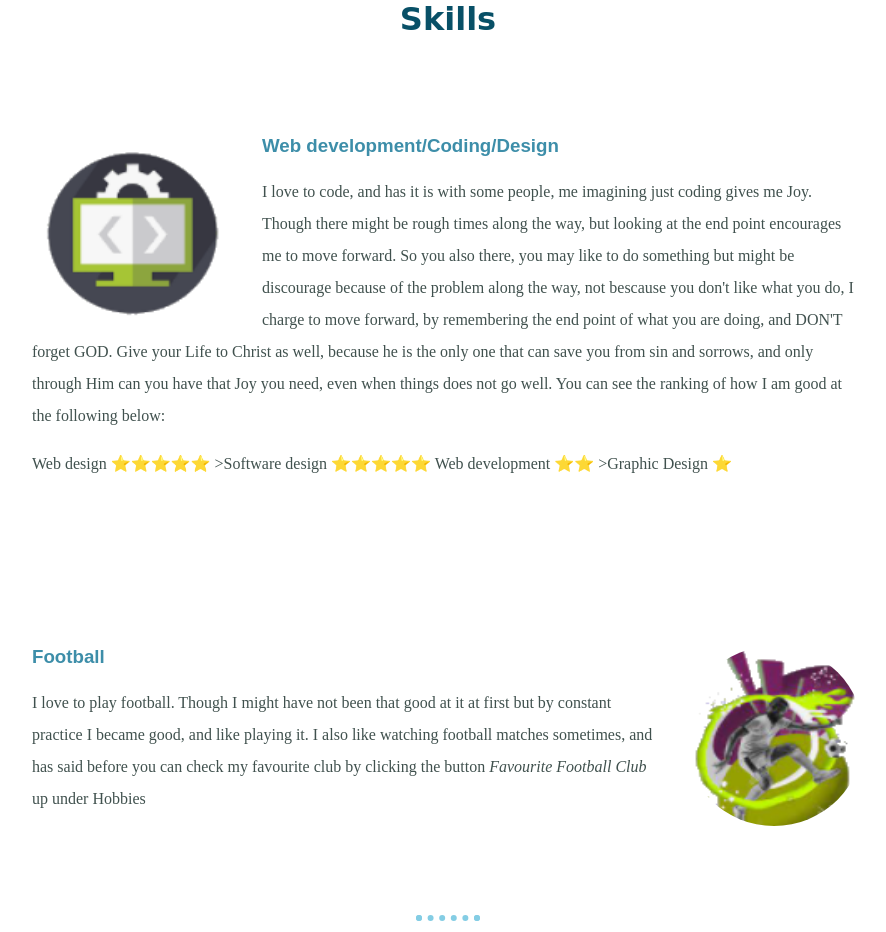
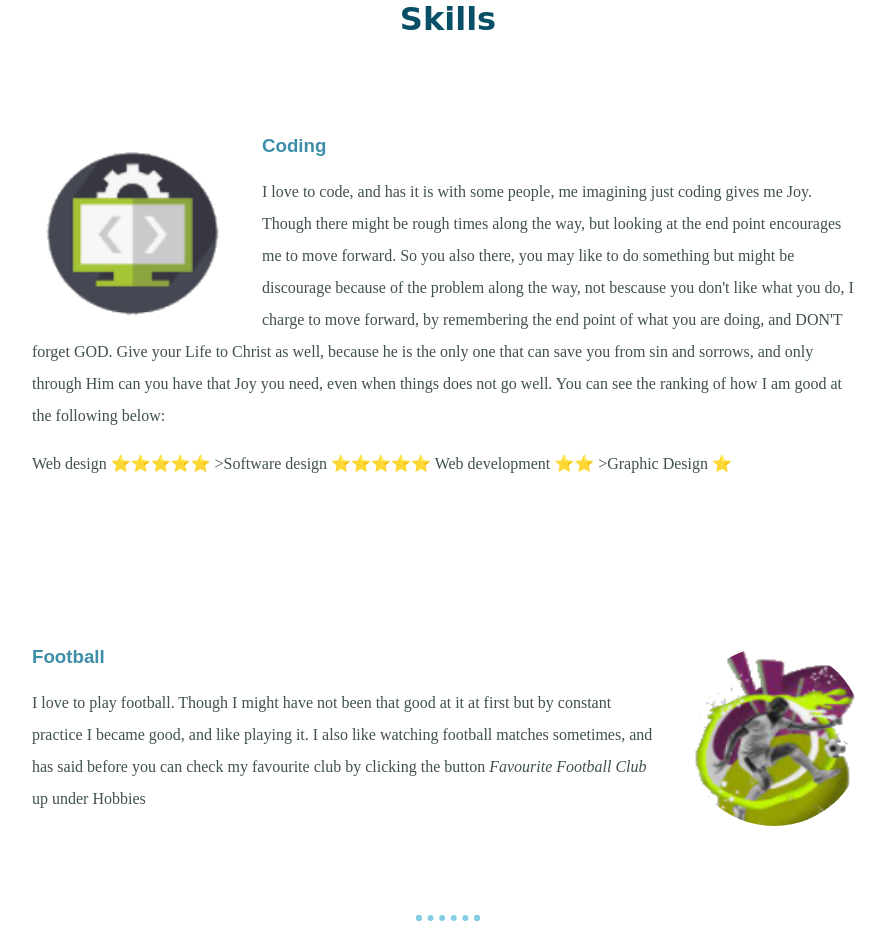
Before and after one commit to Akinlua/MyCV, a plain HTML site: page index.html in a window 1280 px wide. Shown: the part 2052-2984 px from the top of the page, without its empty margins (192-1078 px from the left). Drawn offline with Linux system fonts and the light colour scheme.

Commit message:
Add file to MyCV

```diff
--- a/index.html
+++ b/index.html
@@ -48,7 +48,7 @@
    <div class="skill">
      <div class="bottom-container">
        <img class="skills" src="images/Web dev.png" alt="My_skills">
-       <h3> Web development/Coding/Design</h3>
+       <h3> Coding </h3>
        <p>I love to code, and has it is with some people, me imagining just coding gives me Joy. Though there might be rough times along the way, but looking at the end point encourages me to move forward. So you also there, you may like to do something but might be discourage because of the problem along the way, not bescause you don't like what you do, I charge to move forward, by remembering the end point of what you are doing, and DON'T forget GOD. Give your Life to Christ as well, because he is the only one that can save you from sin and sorrows, and only through Him can you have that Joy you need, even when things does not go well. You can see the ranking of how I am good at the following below:</p>
        <p>Web design ⭐⭐⭐⭐⭐ >Software design ⭐⭐⭐⭐⭐   Web development ⭐⭐ >Graphic Design ⭐</p>
 
```
